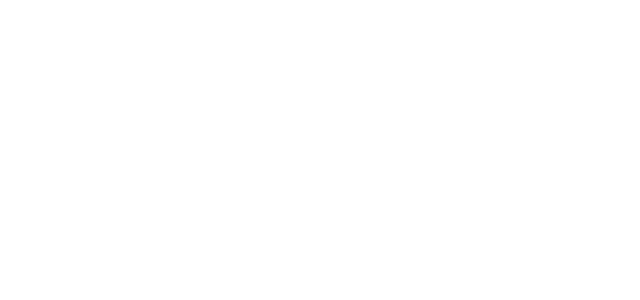
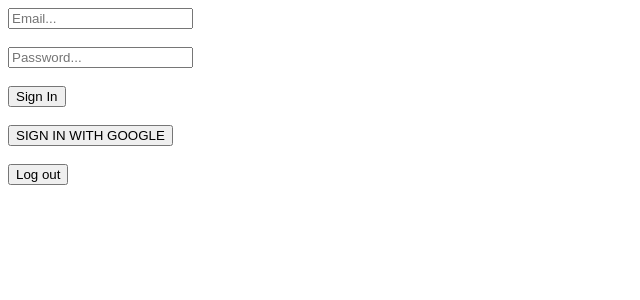
Before and after one commit to zsphinxyz/netflix, a React (Create React App) app: page / in a window 1280 px wide. Shown: the top 300 px of the page, without its empty margins (0-640 px from the left). Built offline with nearby package versions, Linux system fonts and the light colour scheme.

Commit message:
3 files modified, 2 added, 3 deleted

```diff
--- a/App.tsx
+++ b/App.tsx
@@ -1,11 +1,11 @@
 import * as React from 'react';
 import './style.css';
-import Homescreen from './homescreen'
+import Form from './Form';
 
 export default function App() {
   return (
-    <div className='app'>
-      <Homescreen />
+    <div className="app">
+      <Form />
     </div>
   );
 }
--- /dev/null
+++ b/Form.jsx
@@ -0,0 +1,65 @@
+import { useState } from 'react';
+import { auth, googleProvider } from './firebaseConfig';
+import {
+  createUserWithEmailAndPassword,
+  signInWithPopup,
+  signOut,
+} from 'firebase/auth';
+
+export default function Form() {
+  const [email, setEmail] = useState('');
+  const [pwd, setPwd] = useState('');
+
+  console.log(auth?.currentUser?.email);
+
+  const signIn = async () => {
+    try {
+      await createUserWithEmailAndPassword(auth, email, pwd);
+      console.log('SUCCESSFULLY SIGN IN ');
+    } catch (err) {
+      console.error(err);
+    }
+  };
+
+  const signInWithGoogle = async () => {
+    try {
+      await signInWithPopup(auth, googleProvider);
+    } catch (err) {
+      console.error(err);
+    }
+  };
+
+  const logout = async () => {
+    try {
+      await signOut(auth);
+    } catch (err) {
+      console.error(err);
+    }
+  };
+
+  return (
+    <div className="form">
+      <input
+        type="text"
+        placeholder="Email..."
+        onChange={(e) => {
+          setEmail(e.target.value);
+        }}
+      />
+      <br /> <br />
+      <input
+        type="password"
+        placeholder="Password..."
+        onChange={(e) => {
+          setPwd(e.target.value);
+        }}
+      />
+      <br /> <br />
+      <button onClick={signIn}>Sign In</button>
+      <br /> <br />
+      <button onClick={signInWithGoogle}>SIGN IN WITH GOOGLE</button>
+      <br /> <br />
+      <button onClick={logout}>Log out</button>
+    </div>
+  );
+}
--- /dev/null
+++ b/firebaseConfig.js
@@ -0,0 +1,16 @@
+import { initializeApp } from 'firebase/app';
+import { getAuth, GoogleAuthProvider } from 'firebase/auth';
+
+const firebaseConfig = {
+  apiKey: 'AIzaSyBqktb-1FnS38Yxh5wnm10jUl8ys3vREPQ',
+  authDomain: 'zreact.firebaseapp.com',
+  projectId: 'zreact',
+  storageBucket: 'zreact.appspot.com',
+  messagingSenderId: '21886633661',
+  appId: '1:21886633661:web:ceb23c94fff1a7b7abd9d4',
+  measurementId: 'G-EZN529D9E6',
+};
+
+export const app = initializeApp(firebaseConfig);
+export const auth = getAuth(app);
+export const googleProvider = new GoogleAuthProvider();
--- a/homescreen.jsx
+++ /dev/null
@@ -1,12 +0,0 @@
-import * as React from 'react';
-
-export default function Homescreen() {
-  return(
-    <div>
-      {/* Nav */}
-
-      {/* Banner */}
-    </div>
-  );
-
- }
--- a/package.json
+++ b/package.json
@@ -5,6 +5,8 @@
   "dependencies": {
     "@types/react": "^18.0.8",
     "@types/react-dom": "^18.0.2",
+    "firebase": "^9.22.1",
+    "firebase-tools": "^12.2.1",
     "react": "^18.1.0",
     "react-dom": "^18.1.0"
   },
```
Also changed, not shown: Nav.jsx (deleted), homescreen.css (deleted), 1 other file (tests, documents, lock files or other folders).
